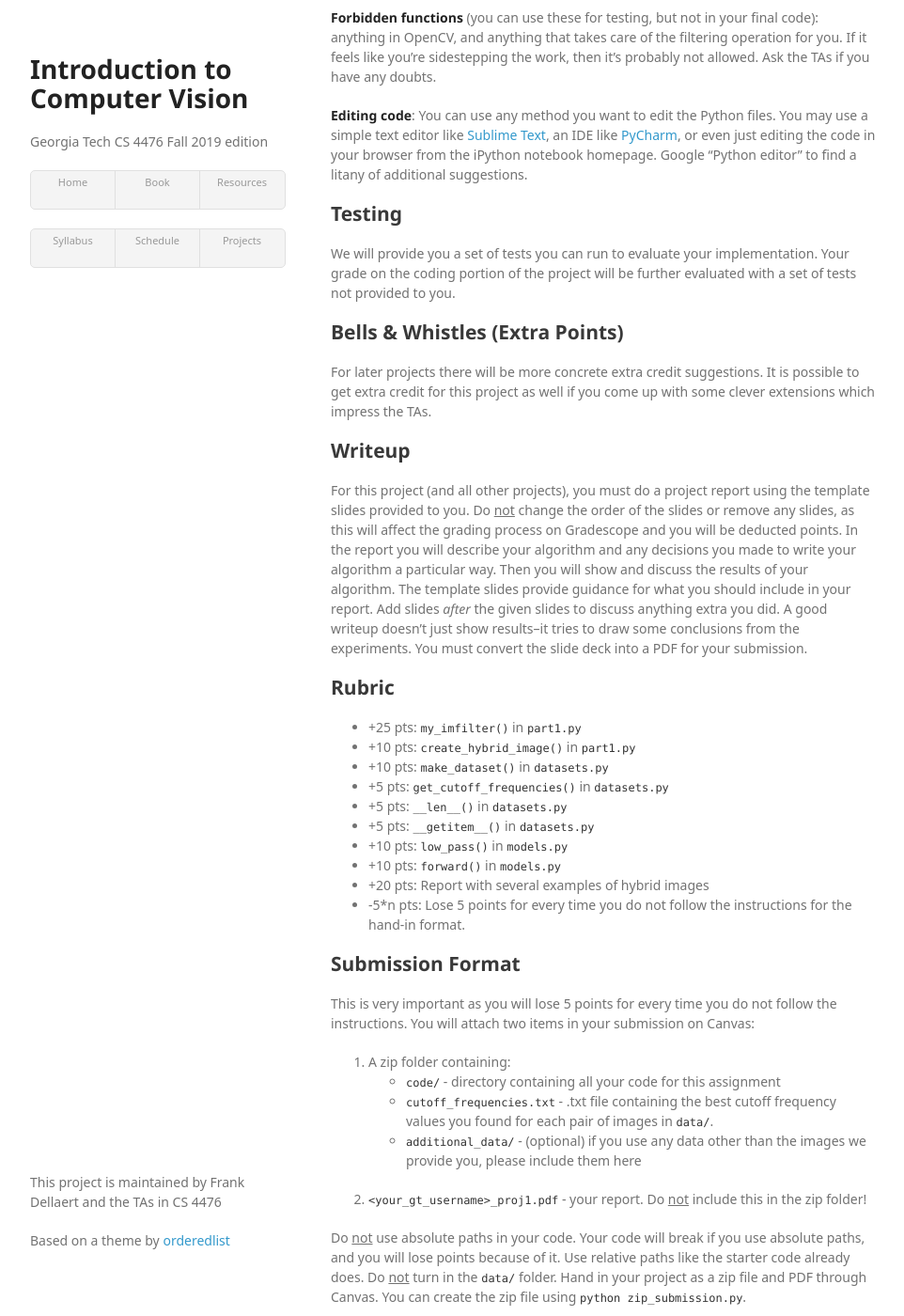
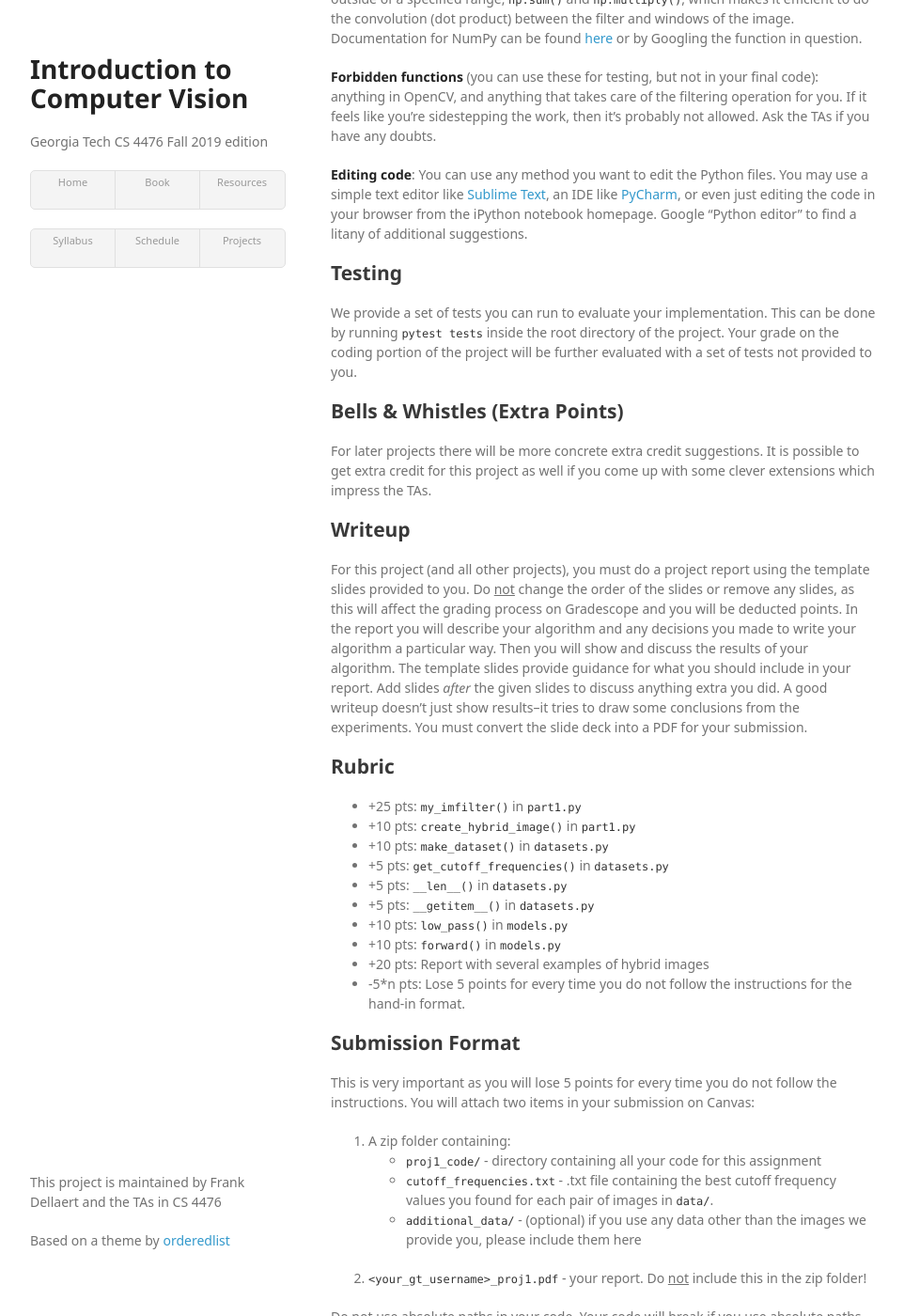
Before and after one commit to dellaert/19F-4476, a Jekyll site: the page built from proj1.md, in a window 1280 px wide and 1400 px high, scrolled down 4860 px. Shown: the whole window at 94% size, without its empty margins (158-1120 px from the left). Built offline with Jekyll 4.4.1, drawn with Linux system fonts in a browser that asks for light colours; some web fonts are replaced; some of the changed text lies outside the part shown.

Commit message:
made changes on proj1 webpage to reflect new naming of project code directory

```diff
--- a/proj1.md
+++ b/proj1.md
@@ -16,7 +16,7 @@ title: Project 1 - Image Filtering and Hybrid Images
 * Due: 9/9/2019 11:59PM
 * Project materials including writeup template [proj1.zip]()
 * Hand-in: through [Canvas](https://gatech.instructure.com)
-* Required files: `proj1.zip` (`code/`, `cutoff_frequencies.txt`), `report.pdf`
+* Required files: `proj1.zip` (`proj1_code/`, `cutoff_frequencies.txt`), `report.pdf`
 
 ## Overview
 The goal of this assignment is to write an image filtering function and use it to create [hybrid images](http://cvcl.mit.edu/hybrid_gallery/gallery.html) using a simplified version of the SIGGRAPH 2006 [paper](http://cvcl.mit.edu/publications/OlivaTorralb_Hybrid_Siggraph06.pdf) by Oliva, Torralba, and Schyns. _Hybrid images_ are static images that change in interpretation as a function of the viewing distance. The basic idea is that high frequency tends to dominate perception when it is available but, at a distance, only the low frequency (smooth) part of the signal can be seen. By blending the high frequency portion of one image with the low-frequency portion of another, you get a hybrid image that leads to different interpretations at different distances.
@@ -27,8 +27,10 @@ This project is intended to familiarize you with Python, Pytorch, and image filt
 1. Install [Miniconda](https://conda.io/miniconda.html). It doesn't matter whether you use Python 2 or 3 because we will create our own environment that uses 3 anyways.
 2. Create a conda environment using the appropriate command. On Windows, open the installed "Conda prompt" to run the command. On MacOS and Linux, you can just use a terminal window to run the command, Modify the command based on your OS (`linux`, `mac`, or `win`): `conda env create -f environment_<OS>.yml`
 3. This should create an environment named 'cs4476'. Activate it using the Windows command, `activate cs4476` or the MacOS / Linux command, `source activate cs4476`
-4. Run the notebook using `jupyter notebook ./code/proj1.ipynb`
-5. Generate the zip folder for the code portion of your submission once you've finished the project using `python zip_submission.py` (don't forget to submit your report, too!).
+4. Install the project package, by running `pip install -e .` inside the repo folder.
+5. Run the notebook using `jupyter notebook ./proj1_code/proj1.ipynb`
+6. Ensure that all sanity checks are passing by running `pytest tests` inside the repo folder.
+7. Generate the zip folder for the code portion of your submission once you've finished the project using `python zip_submission.py` (don't forget to submit your report, too!).
 
 ## Part 1: NumPy
 
@@ -79,7 +81,7 @@ The starter code provides a function, `vis_hybrid_image()` in `utils.py`, which
 **Editing code**: You can use any method you want to edit the Python files. You may use a simple text editor like [Sublime Text](https://www.sublimetext.com/3), an IDE like [PyCharm](https://www.jetbrains.com/pycharm/), or even just editing the code in your browser from the iPython notebook homepage. Google "Python editor" to find a litany of additional suggestions.
 
 ## Testing
-We will provide you a set of tests you can run to evaluate your implementation. Your grade on the coding portion of the project will be further evaluated with a set of tests not provided to you.
+We provide a set of tests you can run to evaluate your implementation. This can be done by running `pytest tests` inside the root directory of the project. Your grade on the coding portion of the project will be further evaluated with a set of tests not provided to you.
 
 ## Bells & Whistles (Extra Points)
 For later projects there will be more concrete extra credit suggestions. It is possible to get extra credit for this project as well if you come up with some clever extensions which impress the TAs.
@@ -103,7 +105,7 @@ For this project (and all other projects), you must do a project report using th
 This is very important as you will lose 5 points for every time you do not follow the instructions. You will attach two items in your submission on Canvas:
 
 1. A zip folder containing:
-    * `code/` - directory containing all your code for this assignment
+    * `proj1_code/` - directory containing all your code for this assignment
     * `cutoff_frequencies.txt` - .txt file containing the best cutoff frequency values you found for each pair of images in `data/`.
     * `additional_data/` - (optional) if you use any data other than the images we provide you, please include them here
 2. `<your_gt_username>_proj1.pdf` - your report. Do <u>not</u> include this in the zip folder!
```
